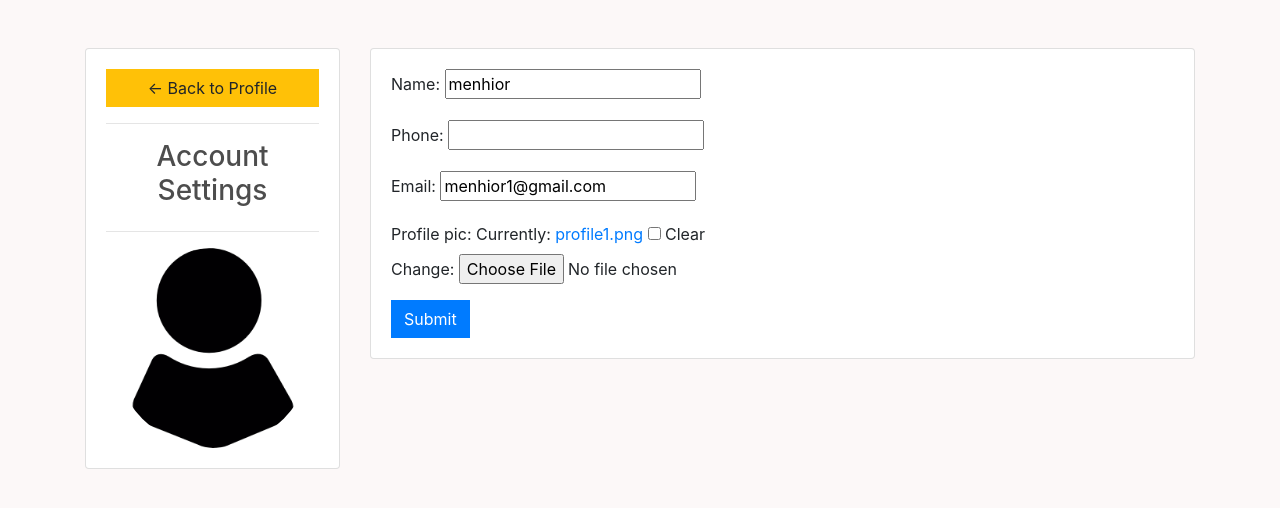
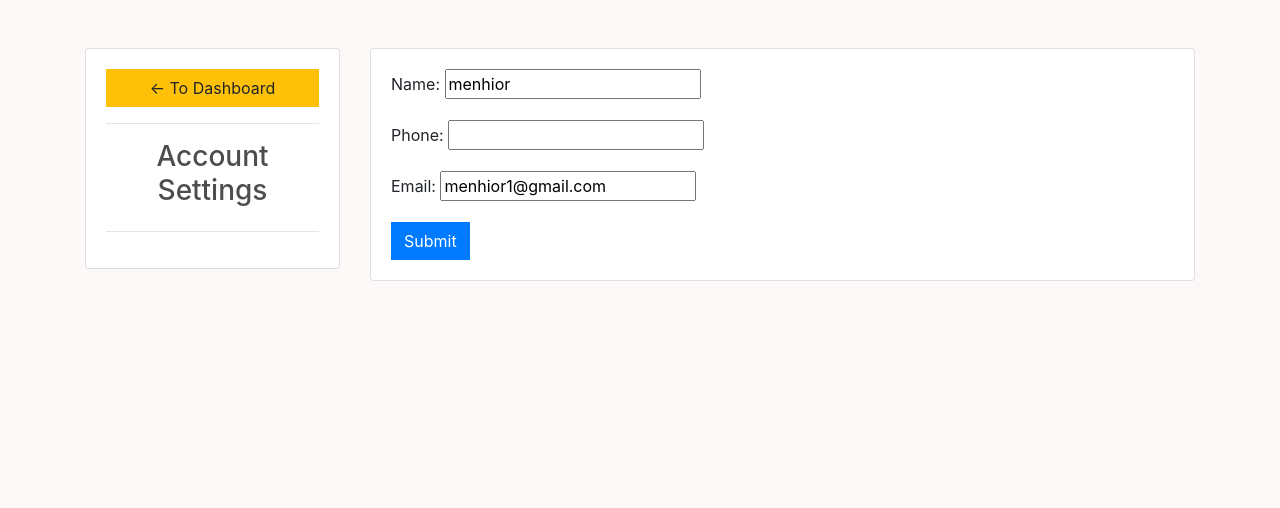
Before and after one commit to menhior/zz-ecom, a Django app: page /account_settings/ in a window 1280 px wide. Shown: the part 57-565 px from the top of the page. Run offline with Django 3.2, Linux system fonts and the light colour scheme; a user stored in the database is signed in; data comes from the database, SQL or seed files in the repository; both versions use the stored data as it was before the commit; some libraries are stand-ins or nearby versions.

Commit message:
finalize

```diff
--- a/shop/forms.py
+++ b/shop/forms.py
@@ -50,7 +50,7 @@ class CustomerForm(ModelForm):
     class Meta:
         model=Customer
         fields = '__all__'
-        exclude = ['user', 'device', 'profile_pic']
+        exclude = ['user', 'device']
 
 class UpdateShippingForm(ModelForm):
     class Meta:
@@ -59,18 +59,13 @@ class UpdateShippingForm(ModelForm):
         exclude = ['customer', 'order']
 
 
-class CustomerForm(ModelForm):
-    class Meta:
-        model=Customer
-        fields = '__all__'
-        exclude = ['user', 'device', 'profile_pic']
-
-
 class AccountInformationForm(ModelForm):
     class Meta:
         model=Customer
         fields = '__all__'
         exclude = ['user', 'device',]
+
+
 """class ReviewForm(ModelForm):
 	class Meta:
 		model = Review
--- a/shop/models.py
+++ b/shop/models.py
@@ -10,7 +10,6 @@ class Customer(models.Model):
     name = models.CharField(max_length=200, null=True)
     phone = models.CharField(max_length=200, null=True, blank=True)
     email = models.CharField(max_length=200, null=True)
-    profile_pic = models.ImageField(upload_to='images/', default="profile1.png", null=True, blank=True)
     date_created = models.DateTimeField(auto_now_add=True, null=True)
     device = models.CharField(max_length=200, null=True, blank=True)
 
@@ -20,14 +19,6 @@ class Customer(models.Model):
         else:
             name = self.device
         return str(name)
-
-    @property
-    def profilePicURL(self):
-        try:
-            url = self.profile_pic.url
-        except:
-            url = ''
-        return url
 
 """class NameStack(models.Model):
     customer = models.ForeignKey(Customer, on_delete=models.CASCADE, null=True, blank=True)
--- a/shop/templates/shop/about.html
+++ b/shop/templates/shop/about.html
@@ -7,7 +7,7 @@
 		<div class="col-lg-8">
 			<img  class="owner-pic img-thumbnail" src="{% static 'images/doctor.jpg' %}">
 			<div class="text-center">
-			<p class="box-element ">Привет, меня зовут Лала.fafafaljcoam coqjiodjfqfpmcp oqmopmaddpma pcmapapdkpakdpakcp amcpasmcpamcpo mapocmqpoc qpkocnoa sis aai diap adip ifnvosi so soèd nwoè w vos osodf si fafafaljcoam coqjiodjfqfpmcp oqmopmaddpma pcmapapdkpakdpakcp amcpasmcpamcpo mapocmqpoc qpkocnoa sis aai diap adip ifnvosi so soèd nwoè w vos osodffafafaljcoam coqjiodjfqfpmcp oqmopmaddpma pcmapapdkpakdpakcp amcpasmcpamcpo mapocmqpoc qpkocnoa sis aai diap </p>
+			<p class="box-element ">Hi! We are an amazing company specializing in &#60;Put your input here&#62;. If interesting please write using WhatsApp to +39 389 287 2311.</p>
 			</div>
 		</div>
 		<div class="col-lg-2"></div>
--- a/shop/templates/shop/account_settings.html
+++ b/shop/templates/shop/account_settings.html
@@ -15,11 +15,14 @@
 <div class="row">
 	<div class="col-md-3">
 		<div class="card card-body">
-			<a class="btn btn-warning" href="#"> &#8592; Back to Profile</a>
+			{% if request.user.is_staff %}
+			<a class="btn btn-warning" href="{% url 'dashboard' %}"> &#8592; To Dashboard</a>
+			{% else %}
+			<a class="btn btn-warning" href="{% url 'user' %}"> &#8592; Back to Profile</a>
+			{% endif %}
 			<hr>
 			<h3 style="text-align: center">Account Settings</h3>
 			<hr>
-			<img class="profile-pic" src="{{request.user.customer.profile_pic.url}}" >
 
 		</div>
 	</div>
--- a/shop/views.py
+++ b/shop/views.py
@@ -603,15 +603,15 @@ def updateShippingInformation(request, shipping_update_pk):
 @login_required(login_url='login')
 def accountSettings(request):
     customer = request.user.customer
-    form = AccountInformationForm(instance=customer)
+    form = CustomerForm(instance=customer)
 
     if request.method == 'POST':
-        form = AccountInformationForm(request.POST, request.FILES,instance=customer)
+        form = CustomerForm(request.POST, instance=customer)
         if form.is_valid():
             form.save()
 
 
-    context = {'form':form}
+    context = {'form': form, 'customer': customer,}
     return render(request, 'shop/account_settings.html', context)
 
 
```
Also changed, not shown: shop/templates/shop/checkout.html (+11 -4 lines), db.sqlite3, shop/migrations/0001_initial.py, static/images/doctor.jpg, static/images/headphones.jpg (deleted), static/images/shirt.jpg (deleted), static/images/shirt_1RjmPLn.jpg (deleted), static/images/shoes.jpg (deleted), static/images/shoes_rLoFRpX.jpg (deleted), static/images/sourcecode.jpg (deleted), static/images/sourcecode_zMOrzDw.jpg (deleted), static/images/watch.jpg (deleted).
